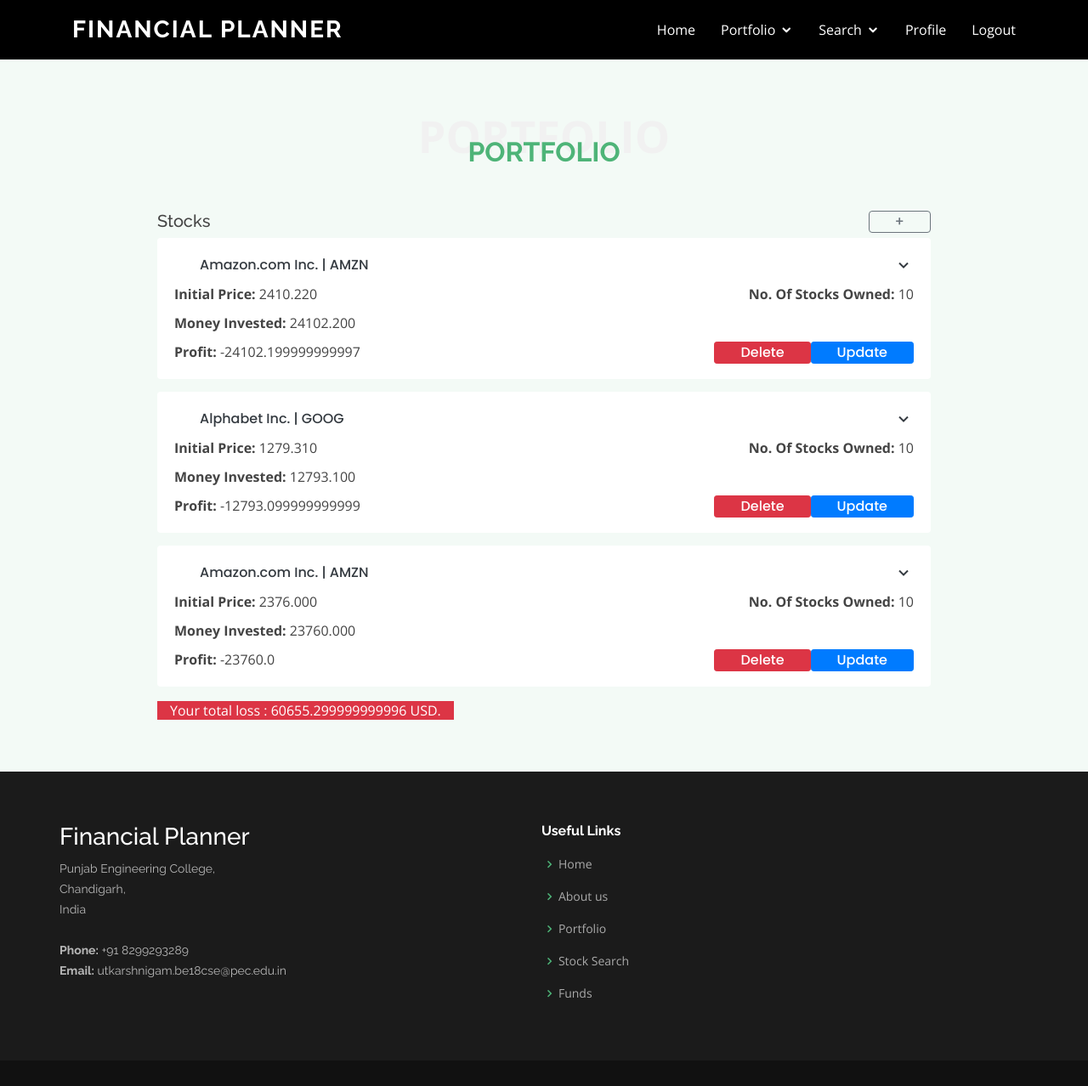
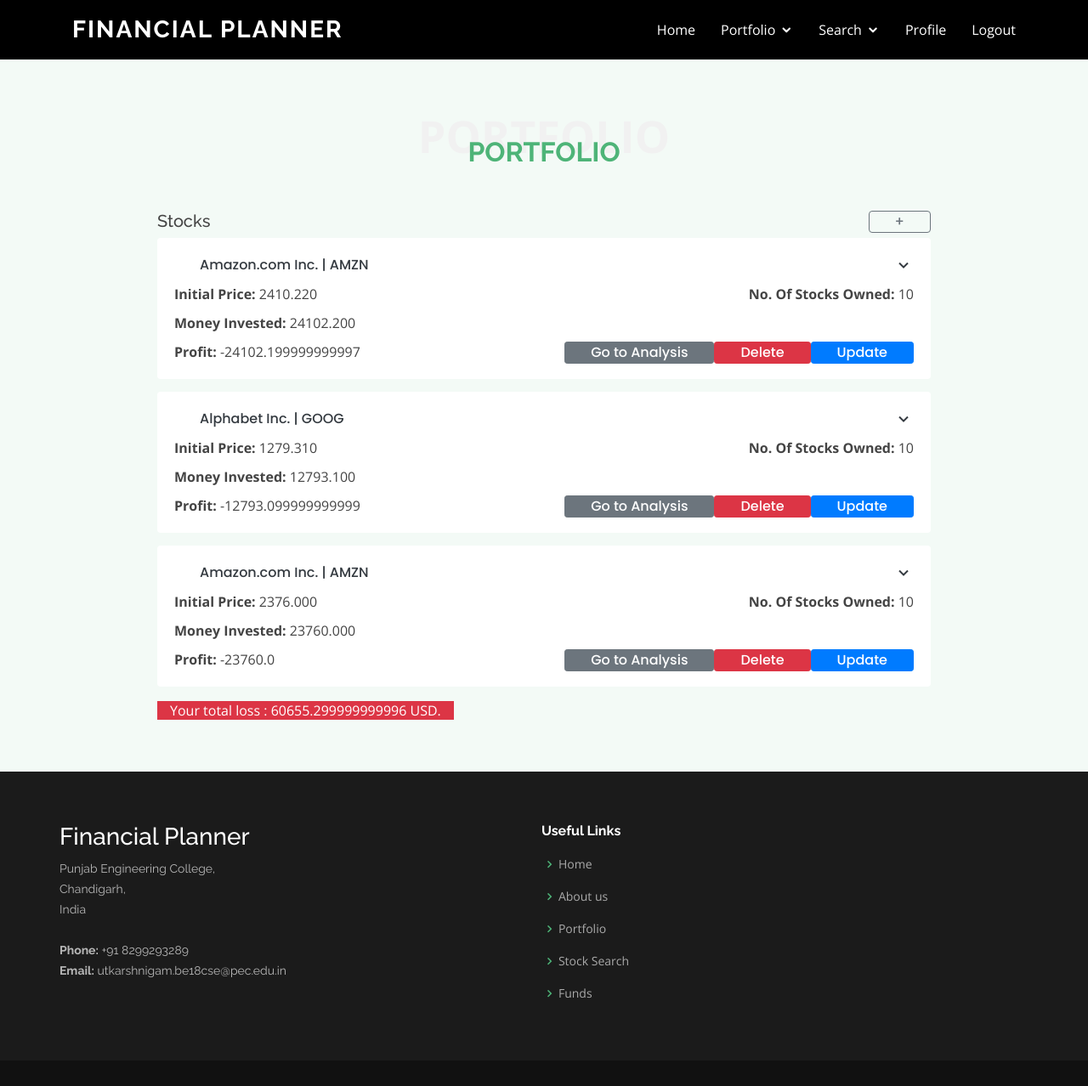
Before and after one commit to utkarsh2827/Financial-Planner, a Django app: page /portfolio/ in a window 1280 px wide. Shown: the whole page at 85% size. Run offline with Django 3.2, Linux system fonts and the light colour scheme; a user stored in the database is signed in; data comes from the database, SQL or seed files in the repository; data that the repository does not hold is empty; some libraries are stand-ins or nearby versions.

Commit message:
Update portfolio-details.html

```diff
--- a/EAD_project/financial_planner/templates/financial_planner/portfolio-details.html
+++ b/EAD_project/financial_planner/templates/financial_planner/portfolio-details.html
@@ -20,7 +20,8 @@
       <ul>
         {%for object in Stock%}
           <li data-aos="fade-up">
-            <a data-toggle="collapse" class="collapsed" href="#a{{object.id}}" aria-expanded="false" >{{object.name}}  |  {{object.symbol}}<i class="bx bx-chevron-down icon-show"></i><i class="bx bx-chevron-up icon-close"></i></a>
+            <a data-toggle="collapse" class="collapsed" href="#a{{object.id}}" aria-expanded="false" >
+              {{object.name}}  |  {{object.symbol}}<i class="bx bx-chevron-down icon-show"></i><i class="bx bx-chevron-up icon-close"></i></a>
             <div id="a{{object.id}}" class="collapse show" aria-labelledby="h{{object.id}}" data-parent=".faq-list">
               <p>
                 <span>
@@ -40,6 +41,7 @@
                 <span id = "investment">
                   {{object.quantity_owned | mul:object.initial_price }}
                 </span>
+
               </p>
               <p>
                 <span>
@@ -52,6 +54,8 @@
                   <a href="{% url 'stock-update' object.id %}" class = "btn btn-primary float-right btn-sm">Update</a>
                   &nbsp;
                   <a href="{% url 'stock-delete' object.id %}" class = "btn btn-danger float-right btn-sm">Delete</a>
+                  <a href="/analysis/{{object.symbol}}/{{object.name}}"class = "btn btn-secondary float-right btn-sm">Go to Analysis</a>
+                </span>
                 </span>
               </p>
 
```
